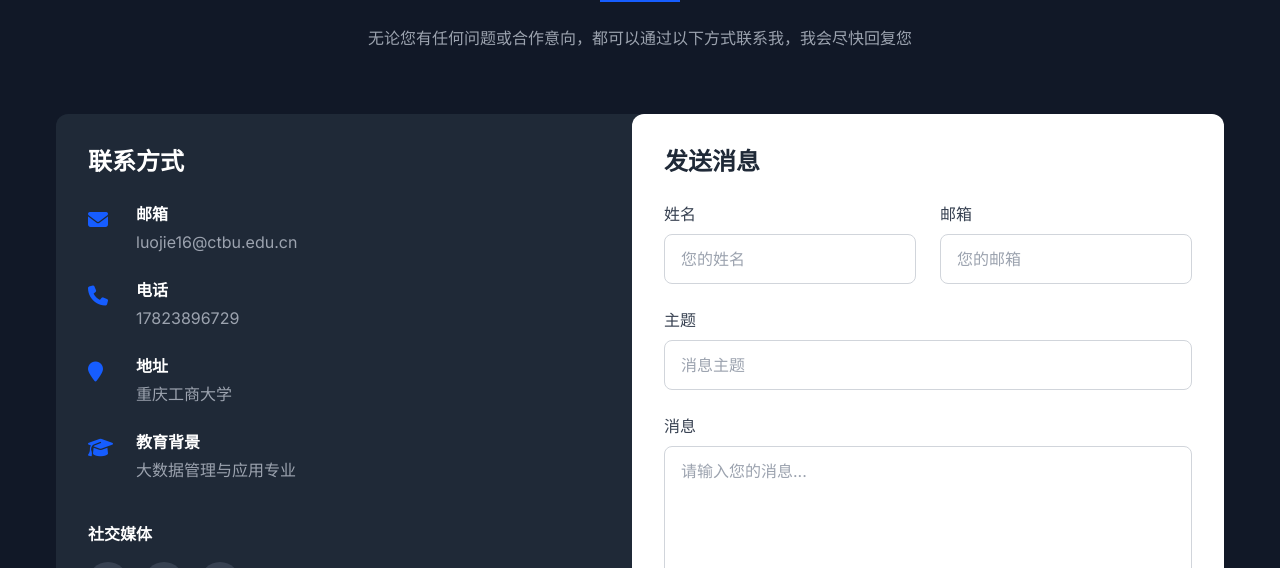
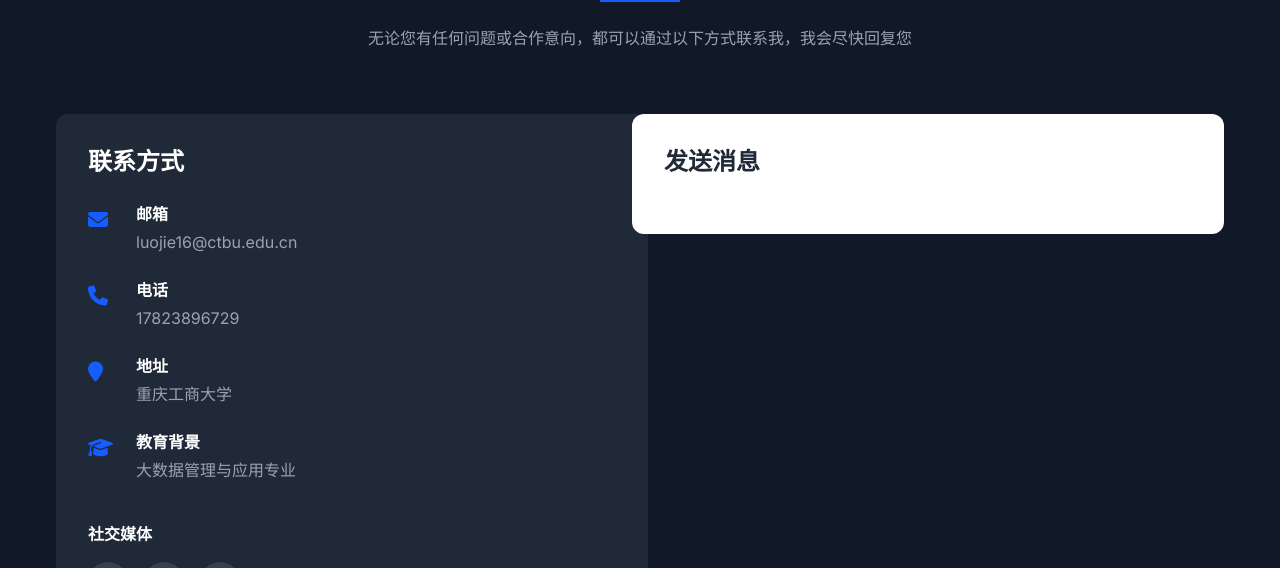
Before and after one commit to Roger6172/Roger6172.github.io, a plain HTML site: page index.html in a window 1280 px wide. Shown: the part 6390-6958 px from the top of the page. Drawn offline with nearby package versions, Linux system fonts and the light colour scheme; a script that the page names is missing.

Commit message:
Update index.html

```diff
--- a/index.html
+++ b/index.html
@@ -8,7 +8,8 @@
   <!-- 引入Tailwind CSS -->
   <script src="https://cdn.tailwindcss.com"></script>
   <!-- 引入Font Awesome -->
-<link rel="stylesheet" href="https://cdnjs.cloudflare.com/ajax/libs/font-awesome/6.4.0/css/all.min.css">  <!-- 引入Google字体 -->
+  <link rel="stylesheet" href="https://cdnjs.cloudflare.com/ajax/libs/font-awesome/6.4.0/css/all.min.css">
+  <!-- 引入Google字体 -->
   <link href="https://fonts.googleapis.com/css2?family=Inter:wght@300;400;500;600;700&display=swap" rel="stylesheet">
 
   <!-- 配置Tailwind -->
@@ -73,6 +74,13 @@
         .section-gap {
           margin-top: 12rem; /* 移动端适当减小间距 */
         }
+      }
+      /* 金数据表单样式 */
+      .jinshuju-form {
+        width: 100%;
+        min-height: 768px;
+        border: none;
+        border-radius: 0.5rem;
       }
     }
 
@@ -527,7 +535,7 @@
             </div>
             <div>
               <h4 class="font-semibold mb-1">工商大迫杰</h4>
-              <p class="text-gray-600">跑步赛事成就相关认证</p>
+              <p class="text-gray-600">跑步成就认证</p>
             </div>
           </div>
         </div>
@@ -608,32 +616,13 @@
           </div>
         </div>
 
-        <!-- 联系表单 -->
+        <!-- 金数据表单 -->
         <div data-aos="fade-left">
-          <form class="bg-white p-8 rounded-xl text-gray-800">
+          <div class="bg-white p-8 rounded-xl text-gray-800">
             <h3 class="text-2xl font-semibold mb-6">发送消息</h3>
-            <div class="grid sm:grid-cols-2 gap-6 mb-6">
-              <div>
-                <label for="name" class="block text-gray-700 font-medium-medium mb-2">姓名</label>
-                <input type="text" id="name" class="w-full px-4 py-3 border border-gray-300 rounded-lg focus:outline-none focus:ring-2 focus:ring-primary/50 focus:border-primary transition-custom" placeholder="您的姓名">
-              </div>
-              <div>
-                <label for="email" class="block text-gray-700 font-medium mb-2">邮箱</label>
-                <input type="email" id="email" class="w-full px-4 py-3 border border-gray-300 rounded-lg focus:outline-none focus:ring-2 focus:ring-primary/50 focus:border-primary transition-custom" placeholder="您的邮箱">
-              </div>
-            </div>
-            <div class="mb-6">
-              <label for="subject" class="block text-gray-700 font-medium mb-2">主题</label>
-              <input type="text" id="subject" class="w-full px-4 py-3 border border-gray-300 rounded-lg focus:outline-none focus:ring-2 focus:ring-primary/50 focus:border-primary transition-custom" placeholder="消息主题">
-            </div>
-            <div class="mb-6">
-              <label for="message" class="block text-gray-700 font-medium mb-2">消息</label>
-              <textarea id="message" rows="5" class="w-full px-4 py-3 border border-gray-300 rounded-lg focus:outline-none focus:ring-2 focus:ring-primary/50 focus:border-primary transition-custom" placeholder="请输入您的消息..."></textarea>
-            </div>
-            <button type="submit" class="w-full py-3 bg-primary hover:bg-primary/90 text-white rounded-lg font-medium transition-custom shadow-md hover:shadow-lg">
-              发送消息
-            </button>
-          </form>
+            <!-- 金数据表单嵌入代码 -->
+            <script src="https://jsj.top/f/JxE2so/embedded.js?inner_redirect=false&banner=hide&background=white&height=768"></script>
+          </div>
         </div>
       </div>
 
```
